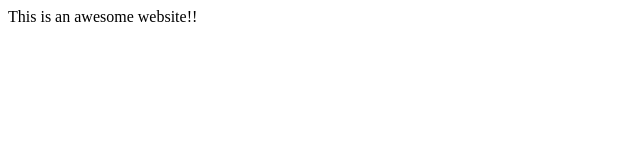
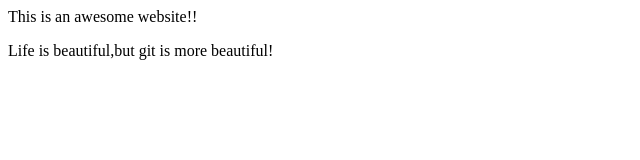
Before and after one commit to ATANG-LU/mydemowebsite, a plain HTML site: page index.html in a window 1280 px wide. Shown: the whole page, without its empty margins (0-640 px from the left). Drawn offline with Linux system fonts and the light colour scheme.

Commit message:
Added <p> tag to index.html

```diff
--- a/index.html
+++ b/index.html
@@ -5,4 +5,7 @@ Website sample
 <head>
 This is an awesome website!!
 </head>
+<p>
+Life is beautiful,but git is more beautiful!
+</p>
 </html>
```
